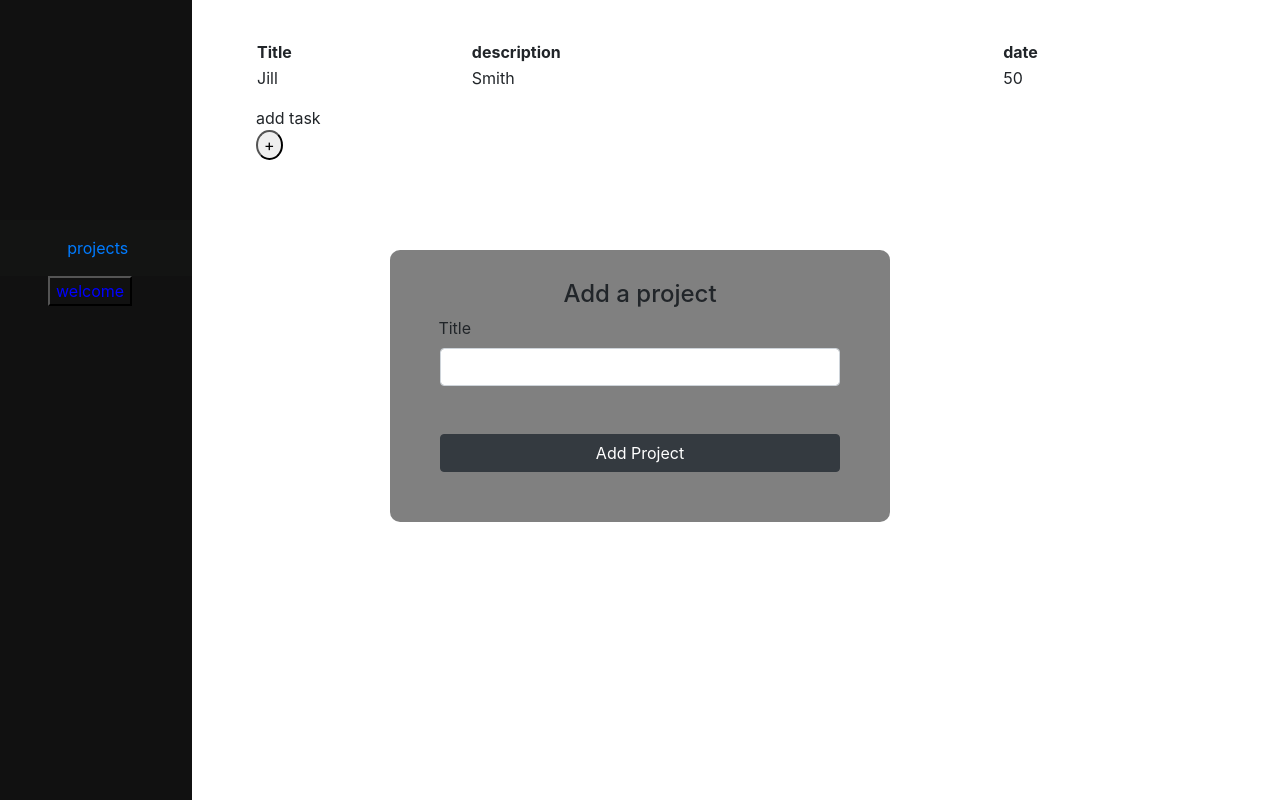
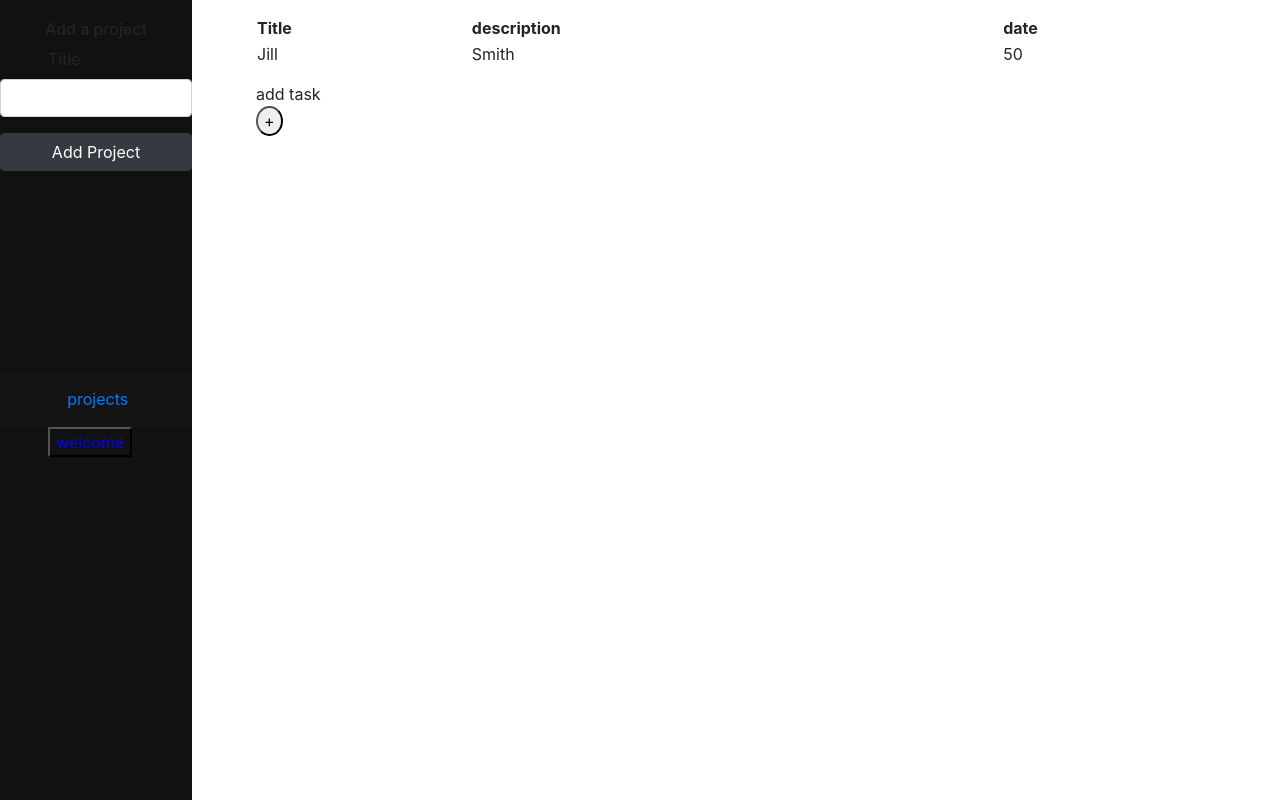
Before and after one commit to che30/TodoList, a website built with webpack: page dist/index.html in a window 1280 px wide. Built offline with nearby package versions, Linux system fonts and the light colour scheme.

Commit message:
remove form in the center and add to aside

```diff
--- a/dist/assets/stylesheets/main.css
+++ b/dist/assets/stylesheets/main.css
@@ -61,7 +61,7 @@
   color: blue;
   margin-left: 25%;
 }
-#project-form,#task-form {
+#task-form {
   background: gray;
   margin-top: 7%;
   padding: 30px 0 50px 0px;
@@ -70,10 +70,10 @@
   margin-left: auto;
   margin-right: auto;
 }
-#project-form h1,#task-form h1{
+#task-form h1{
   font-size: 1.5rem;
 }
-#project-form  input,#task-form input{
+#task-form input{
   width: 80%;
   /* margin-left: 6%;  */
  align-self: center;
@@ -90,7 +90,7 @@ table {
 }
 
 @media (max-width: 676px){
-  #project-form,#task-form {
+ #task-form {
     margin-left: 48%;
     z-index: 1000;
   }
--- a/dist/index.html
+++ b/dist/index.html
@@ -5,15 +5,21 @@
   <meta http-equiv="X-UA-Compatible" content="IE=edge">
   <link rel="stylesheet" href="https://cdnjs.cloudflare.com/ajax/libs/font-awesome/5.15.2/css/all.min.css" integrity="sha512-HK5fgLBL+xu6dm/Ii3z4xhlSUyZgTT9tuc/hSrtw6uzJOvgRr2a9jyxxT1ely+B+xFAmJKVSTbpM/CuL7qxO8w==" crossorigin="anonymous" />
   <meta name="viewport" content="width=device-width, initial-scale=1.0">
-  <link rel="stylesheet" href="/dist/assets/stylesheets/main.css">
+  <link rel="stylesheet" href="./assets/stylesheets/main.css">
   <link rel="stylesheet" href="https://stackpath.bootstrapcdn.com/bootstrap/4.3.1/css/bootstrap.min.css" integrity="sha384-ggOyR0iXCbMQv3Xipma34MD+dH/1fQ784/j6cY/iJTQUOhcWr7x9JvoRxT2MZw1T" crossorigin="anonymous">
 
   <title>Todo list</title>
 </head>
 <body>
-  <!-- <i class="fas text-primary  fa-book-open"></i>
-  <i class="fas fa-bars"></i> -->
   <div class="sidenav" >
+    <form id="project-form"  class=" bg-grey">
+      <h6 class="text-center">Add a project</h6>
+      <div class="form-group">
+        <label for="title" class="ml-5">Title</label>
+        <input type="text" id="title" class="form-control mx-auto">
+      </div>
+      <input id="submt" type="submit" value="Add Project" class="btn btn-dark btn-block text-white mx-auto ">
+    </form>
     <div class="sidenav-content">
      <div class="dropdown">
       <button  class="dropbtn text-primary "> projects</button>
@@ -37,7 +43,7 @@
        <tr>
         <td>Jill</td>
         <td>Smith</td>
-        <td>50</td> -->
+        <td>50</td>
       </tr>
       <!-- <tr>
       </tr>  -->
@@ -48,14 +54,14 @@
     </div>
   </div>
 </div>
-  <form id="project-form" class=" bg-grey">
+  <!-- <form id="project-form" class=" bg-grey">
     <h1 class="text-center">Add a project</h1>
     <div class="form-group">
       <label for="title" class="ml-5">Title</label>
       <input type="text" id="title" class="form-control mx-auto">
     </div>
     <input id="submt" type="submit" value="Add Project" class="btn btn-dark btn-block text-white mx-auto mt-5">
-  </form>
+  </form> -->
   <form id="task-form" class=" bg-grey d-none">
     <h1 class="text-center">Add a project</h1>
     <div class="form-group">
```
